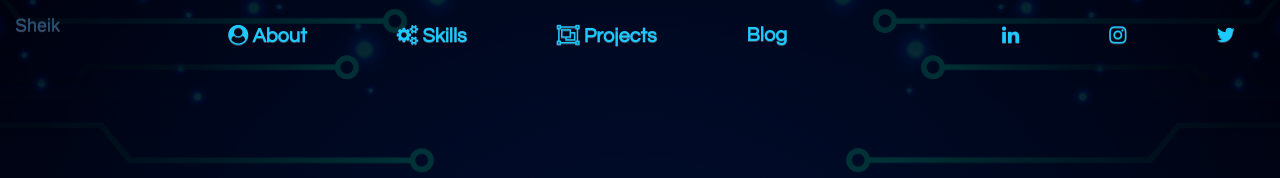
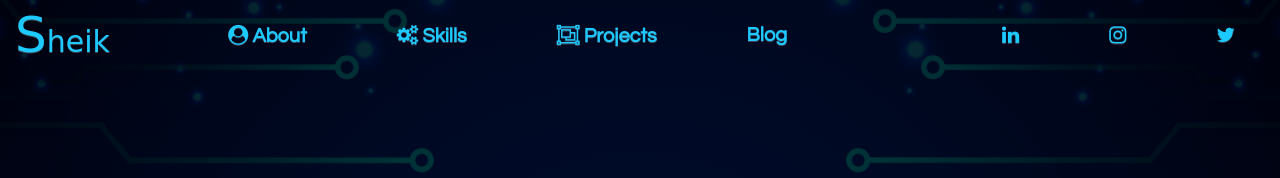
Before and after one commit to umar-sheik-8610/umar-sheik-8610.github.io, a plain HTML site: page index.html in a window 1280 px wide. Shown: the top 178 px of the page. Drawn offline with nearby package versions, Linux system fonts and the light colour scheme; a web font is replaced by a local one.

Commit message:
Update index.html

```diff
--- a/index.html
+++ b/index.html
@@ -23,7 +23,7 @@
               <span class="icon-bar" id="b2"></span>
               <span class="icon-bar" id="b3"></span>
             </button>
-            <a class="navbar-brand" href="D:/eth 2/portfolio/portfolio.html"><span class="s">S</span><span class="h">heik</span></a>
+            <a class="navbar-brand" href="D:/eth 2/portfolio/portfolio.html" id="s"><span id="h">S</span>heik</a>
           </div>
           <div class="collapse navbar-collapse" id="myNavbar">
           <ul id="sm" class="nav navbar-nav navbar-right">
```
